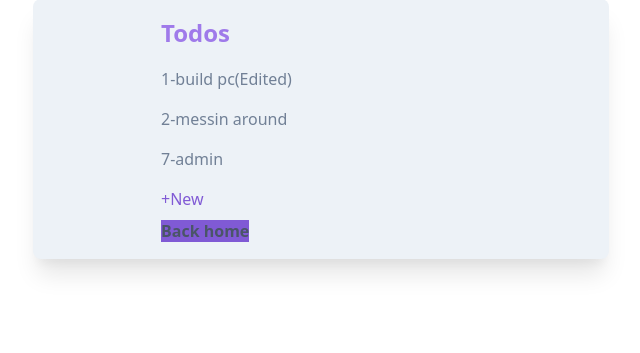
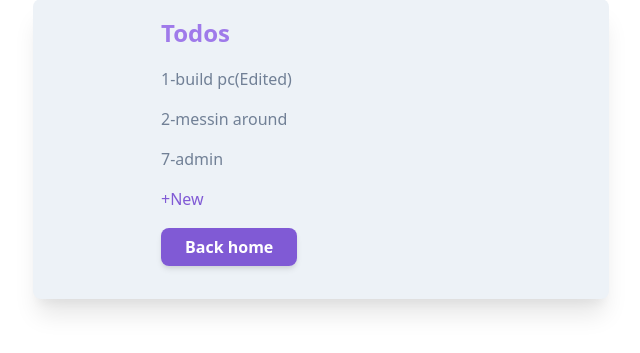
Before and after one commit to Jordan-Rob/django-todoV2, a Django app: page /todos/ in a window 1280 px wide. Shown: the part 111-464 px from the top of the page, without its empty margins (319-959 px from the left). Run offline with Django 3.2, Linux system fonts and the light colour scheme; a user stored in the database is signed in; data comes from the database, SQL or seed files in the repository; style sheets or scripts are compiled from the project's sources.

Commit message:
added todos styling

```diff
--- a/templates/todo_list.html
+++ b/templates/todo_list.html
@@ -1,7 +1,7 @@
 {% extends 'base.html' %} {% block content %}
 <div class=" max-w-xl mx-auto my-10 bg-gray-200 py-4 px-8
 font-sans rounded-lg shadow-xl text-gray-600">
-  <div class="  ml-24">
+  <div class="  ml-24 mb-6">
     <h1 class=" text-purple-500  font-semibold
      text-2xl mb-4">Todos</h1>
     {% if not object_list %}
@@ -16,9 +16,9 @@ font-sans rounded-lg shadow-xl text-gray-600">
       </ul>
     </div>
     {% endfor %}
-    <p class=" mb-2"><a class=" text-purple-600" href="{% url 'todo_new' %}">+New</a></p>
+    <p class=" mb-6"><a class=" text-purple-600" href="{% url 'todo_new' %}">+New</a></p>
     {% endif %}
-    <p><a class=" bg-purple-600 text-gray-700 font-bold hover:text-indigo-600" href="{% url 'home' %}">Back home</a></p>
+    <p><a class=" bg-purple-600 px-6 rounded-lg  py-2 text-white font-bold hover:bg-indigo-600 shadow-md" href="{% url 'home' %}">Back home</a></p>
   </div>
 </div>
 {% endblock %}
```
